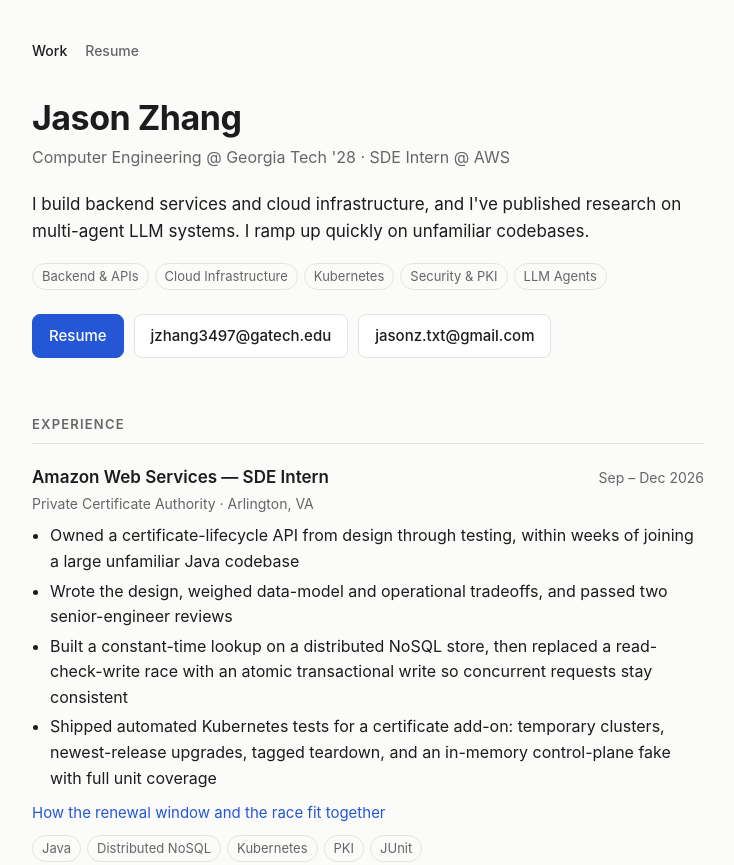
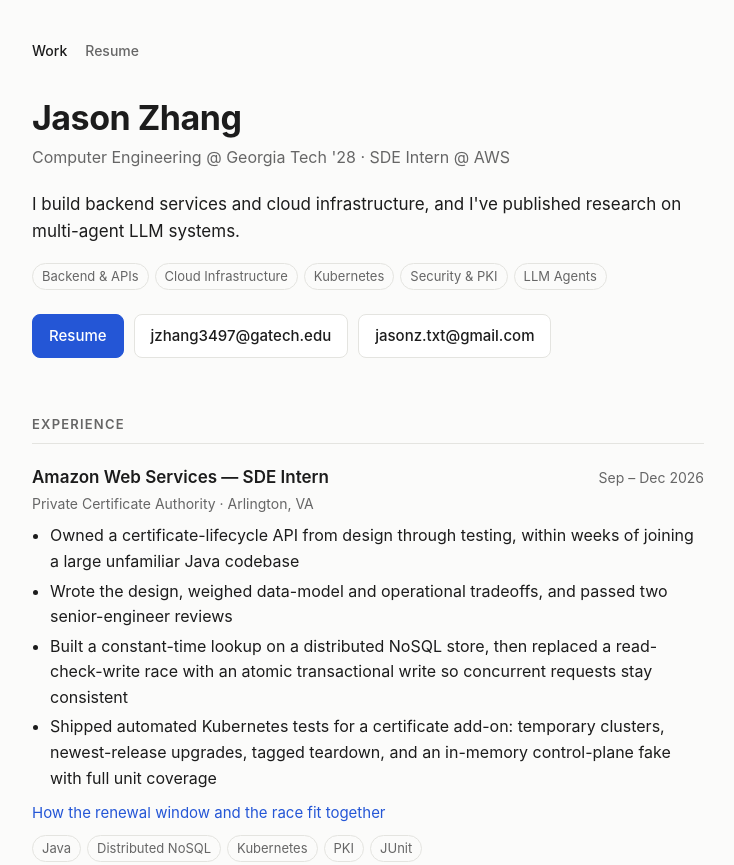
Before and after one commit to undrvnk/undrvnk.github.io, a plain HTML site: page index.html in a window 1280 px wide. Shown: the top 865 px of the page, without its empty margins (272-1006 px from the left). Drawn offline with Linux system fonts and the light colour scheme.

Commit message:
Remove the ramp-up line from the homepage intro.
Co-authored-by: Cursor <cursoragent@cursor.com>

```diff
--- a/index.html
+++ b/index.html
@@ -22,7 +22,6 @@
     <p class="sub">Computer Engineering @ Georgia Tech '28 · SDE Intern @ AWS</p>
     <p class="lede">
       I build backend services and cloud infrastructure, and I've published research on multi-agent LLM systems.
-      I ramp up quickly on unfamiliar codebases.
     </p>
     <div class="tags focus">
       <span class="tag">Backend &amp; APIs</span><span class="tag">Cloud Infrastructure</span><span class="tag">Kubernetes</span><span class="tag">Security &amp; PKI</span><span class="tag">LLM Agents</span>
```
